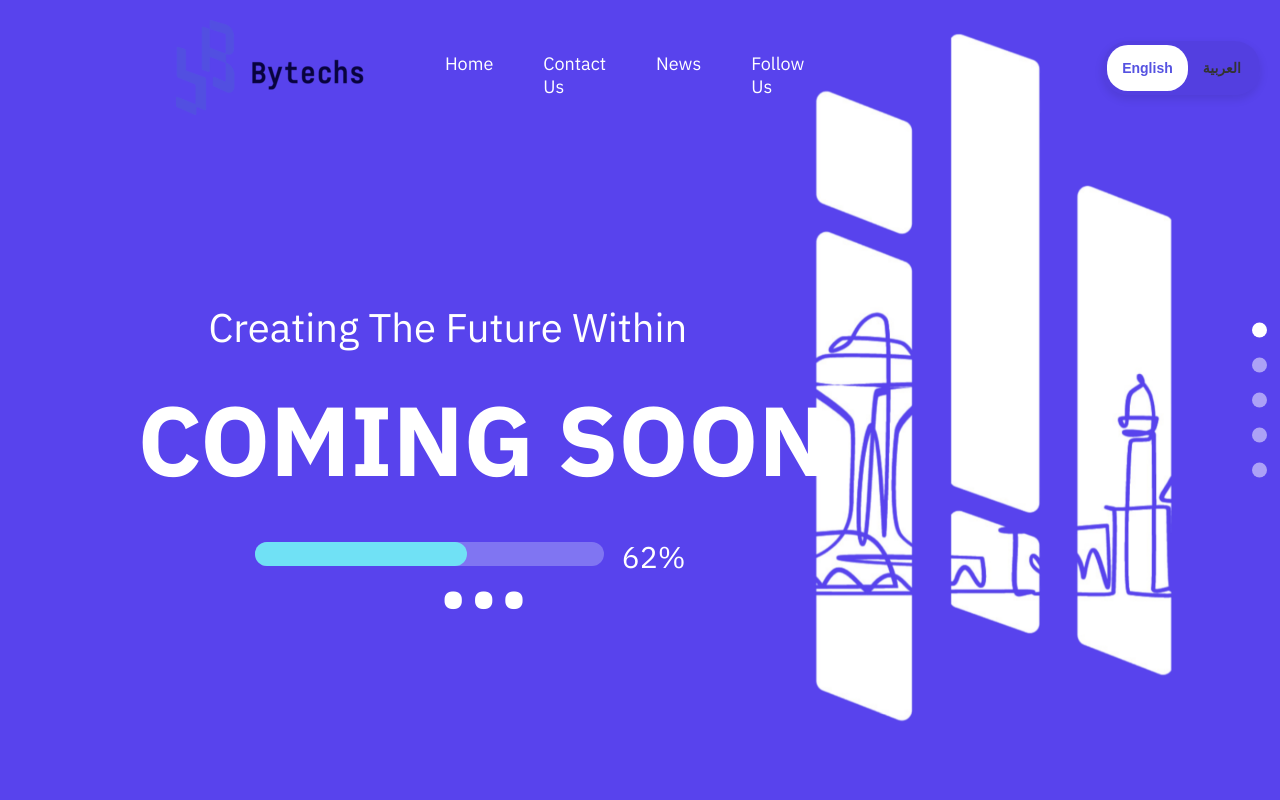
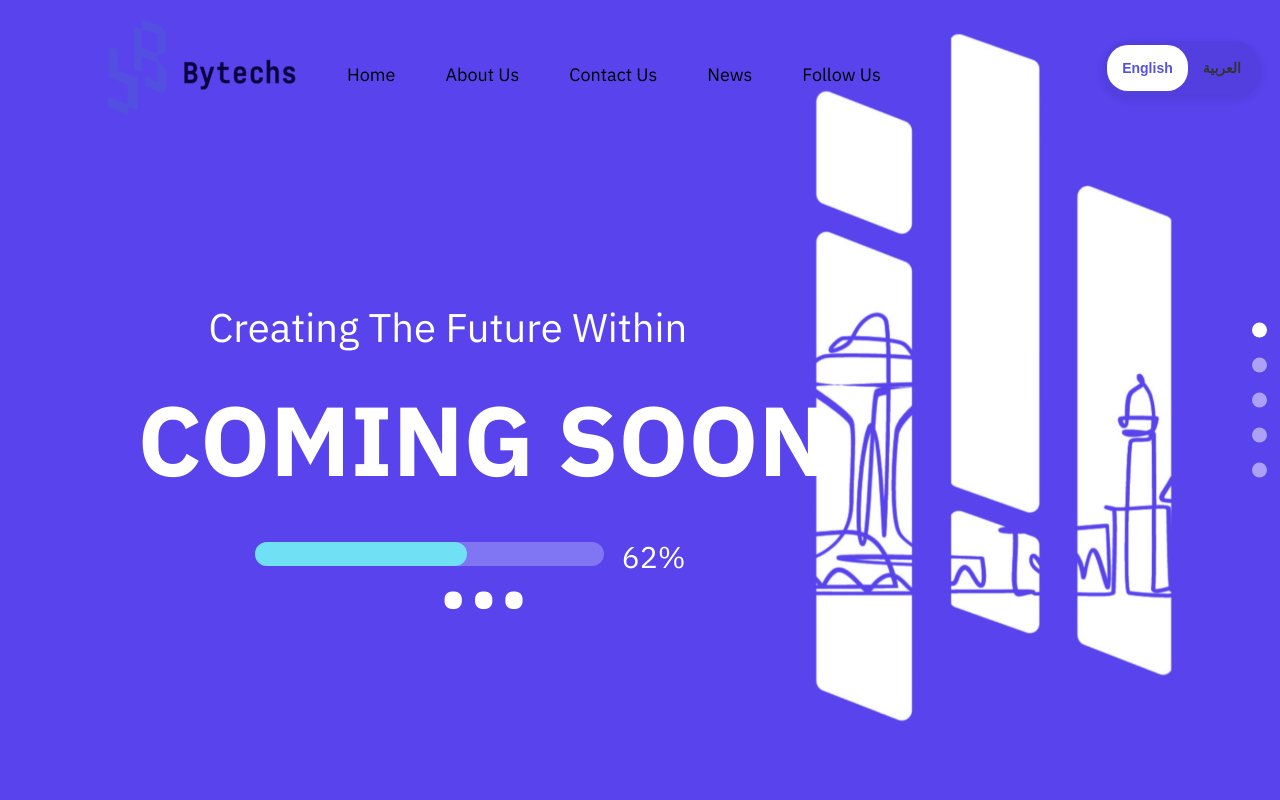
Before and after one commit to ByTechS-Platform/ByTechS-Website, a React (Create React App) app: page /join-us in a window 1280 px wide. Shown: the top 800 px of the page. Built offline with nearby package versions, Linux system fonts and the light colour scheme; no server answers.

Commit message:
NavBar updated + about us added

```diff
--- a/src/Components/NavBar.js
+++ b/src/Components/NavBar.js
@@ -9,14 +9,16 @@ const NavBar = () => {
   const [burgerMenuOpen, setBurgerMenuOpen] = useState(false);
   const [isLightBackground, setIsLightBackground] = useState(false);
 
-  // Handle language switching using the utility function
+  // Emit global language change event
   const toggleLanguage = () => {
     const newLanguage = activeLanguage === "en" ? "ar" : "en";
     setActiveLanguage(newLanguage);
-    switchLanguage(newLanguage);
+    switchLanguage(newLanguage); // Update the DOM elements
+    window.dispatchEvent(
+      new CustomEvent("languageChange", { detail: { lang: newLanguage } })
+    );
   };
 
-  // Update the background based on scroll position
   const handleScroll = useCallback(() => {
     const sections = document.querySelectorAll("section");
     sections.forEach((section) => {
@@ -41,68 +43,44 @@ const NavBar = () => {
     return () => window.removeEventListener("scroll", handleScroll);
   }, [handleScroll]);
 
+  const toggleBurgerMenu = () => setBurgerMenuOpen((prevState) => !prevState);
+
+  const renderNavLinks = () => {
+    const links = [
+      { href: "#home", en: "Home", ar: "الرئيسية" },
+      { href: "#contact", en: "About Us", ar: "من نحن؟" },
+      { href: "#about", en: "Contact Us", ar: "تواصل معنا" },
+      { href: "#news", en: "News", ar: "الأخبار" },
+      { href: "#follow", en: "Follow Us", ar: "تابعنا" },
+    ];
+
+    return links.map((link) => (
+      <li key={link.href}>
+        <a
+          href={link.href}
+          data-en={link.en}
+          data-ar={link.ar}
+          style={{ color: isLightBackground ? "black" : "white" }}
+        >
+          {activeLanguage === "en" ? link.en : link.ar}
+        </a>
+      </li>
+    ));
+  };
+
   return (
     <nav
-      style={{
-        color: isLightBackground ? "black" : "white",
-        direction: activeLanguage === "ar" ? "rtl" : "ltr",
-      }}
+      style={{ color: isLightBackground ? "black" : "white" }}
       className={activeLanguage === "ar" ? "align-right" : "align-left"}
     >
-      {/* Logo */}
-      <div className="left-container">
-        <img
-          src={isLightBackground ? coloredLogo : logo}
-          className="logo"
-          alt="Bytechs Logo"
-        />
+      <img
+        src={isLightBackground ? coloredLogo : logo}
+        className="logo"
+        alt="Bytechs Logo"
+      />
 
-        {/* Navigation Links */}
-        <ul className="nav-links">
-          <li>
-            <a
-              href="#home"
-              data-en="Home"
-              data-ar="الرئيسية"
-              style={{ textAlign: activeLanguage === "ar" ? "right" : "left" }}
-            >
-              {activeLanguage === "ar" ? "الرئيسية" : "Home"}
-            </a>
-          </li>
-          <li>
-            <a
-              href="#contact"
-              data-en="Contact Us"
-              data-ar="اتصل بنا"
-              style={{ textAlign: activeLanguage === "ar" ? "right" : "left" }}
-            >
-              {activeLanguage === "ar" ? "اتصل بنا" : "Contact Us"}
-            </a>
-          </li>
-          <li>
-            <a
-              href="#news"
-              data-en="News"
-              data-ar="الأخبار"
-              style={{ textAlign: activeLanguage === "ar" ? "right" : "left" }}
-            >
-              {activeLanguage === "ar" ? "الأخبار" : "News"}
-            </a>
-          </li>
-          <li>
-            <a
-              href="#follow"
-              data-en="Follow Us"
-              data-ar="تابعنا"
-              style={{ textAlign: activeLanguage === "ar" ? "right" : "left" }}
-            >
-              {activeLanguage === "ar" ? "تابعنا" : "Follow Us"}
-            </a>
-          </li>
-        </ul>
-      </div>
+      <ul className="nav-links">{renderNavLinks()}</ul>
 
-      {/* Language Switch */}
       <div className="language-switch">
         <button
           className={`Eng ${activeLanguage === "en" ? "active" : ""}`}
@@ -117,6 +95,7 @@ const NavBar = () => {
                 ? "#333"
                 : "#ddd",
           }}
+          aria-label="Switch to English"
         >
           English
         </button>
@@ -133,15 +112,16 @@ const NavBar = () => {
                 ? "#333"
                 : "#ddd",
           }}
+          aria-label="Switch to Arabic"
         >
           العربية
         </button>
+        <noscript>Please enable JavaScript to switch languages</noscript>
       </div>
 
-      {/* Burger Menu */}
       <div
         className={`burger-menu ${burgerMenuOpen ? "active" : ""}`}
-        onClick={() => setBurgerMenuOpen((prevState) => !prevState)}
+        onClick={toggleBurgerMenu}
       >
         <div className="burger-icon">
           <span
@@ -154,6 +134,7 @@ const NavBar = () => {
             style={{ backgroundColor: isLightBackground ? "black" : "white" }}
           ></span>
         </div>
+        <ul className="burger-links">{renderNavLinks()}</ul>
       </div>
     </nav>
   );
--- a/src/Styles/Navbar.scss
+++ b/src/Styles/Navbar.scss
@@ -2,7 +2,7 @@ nav {
   position: fixed;
   top: 0;
   right: 0;
-  width: 90%;
+  width: 100%;
   margin: auto;
   display: flex;
   justify-content: space-between;
```
